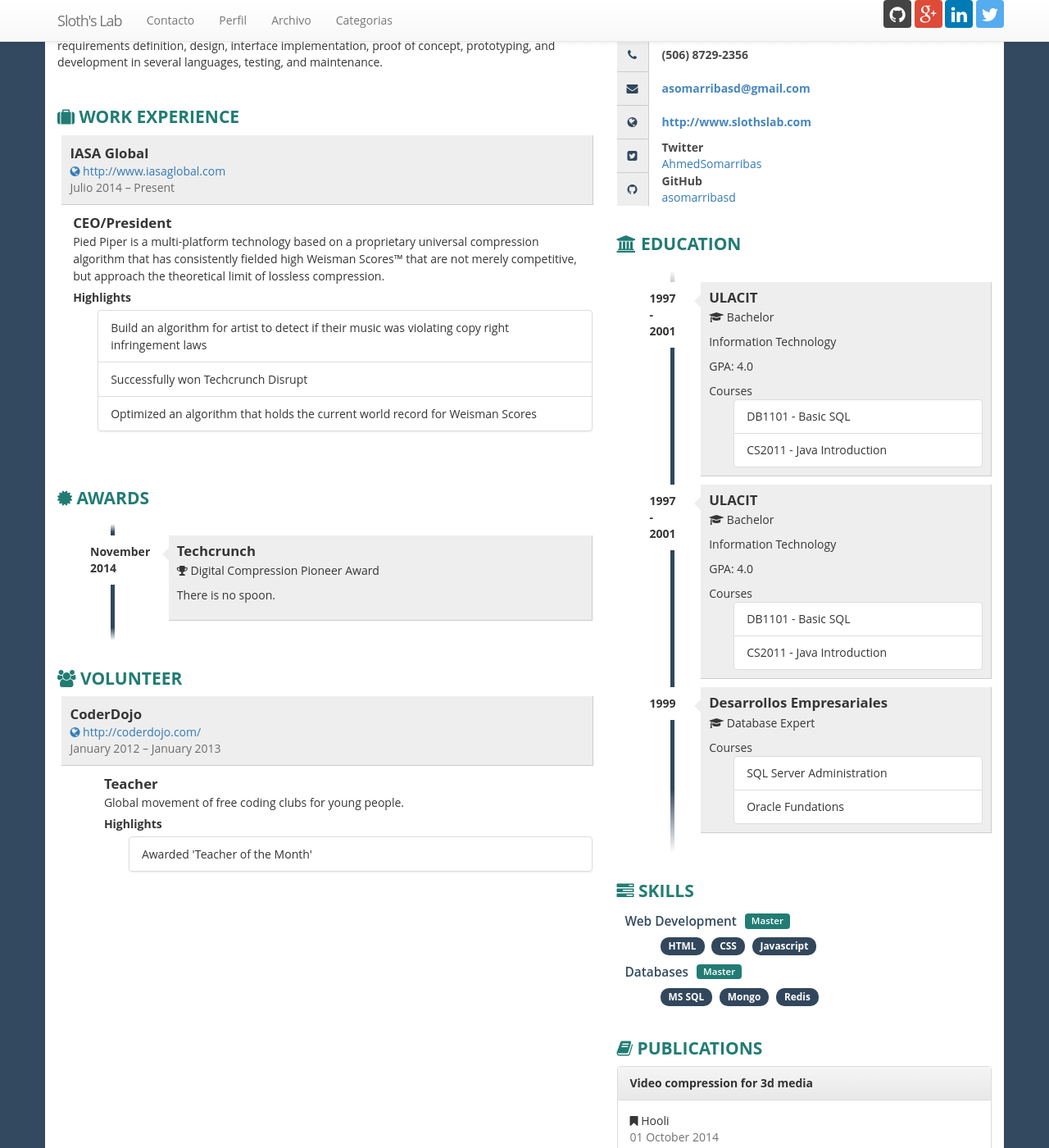
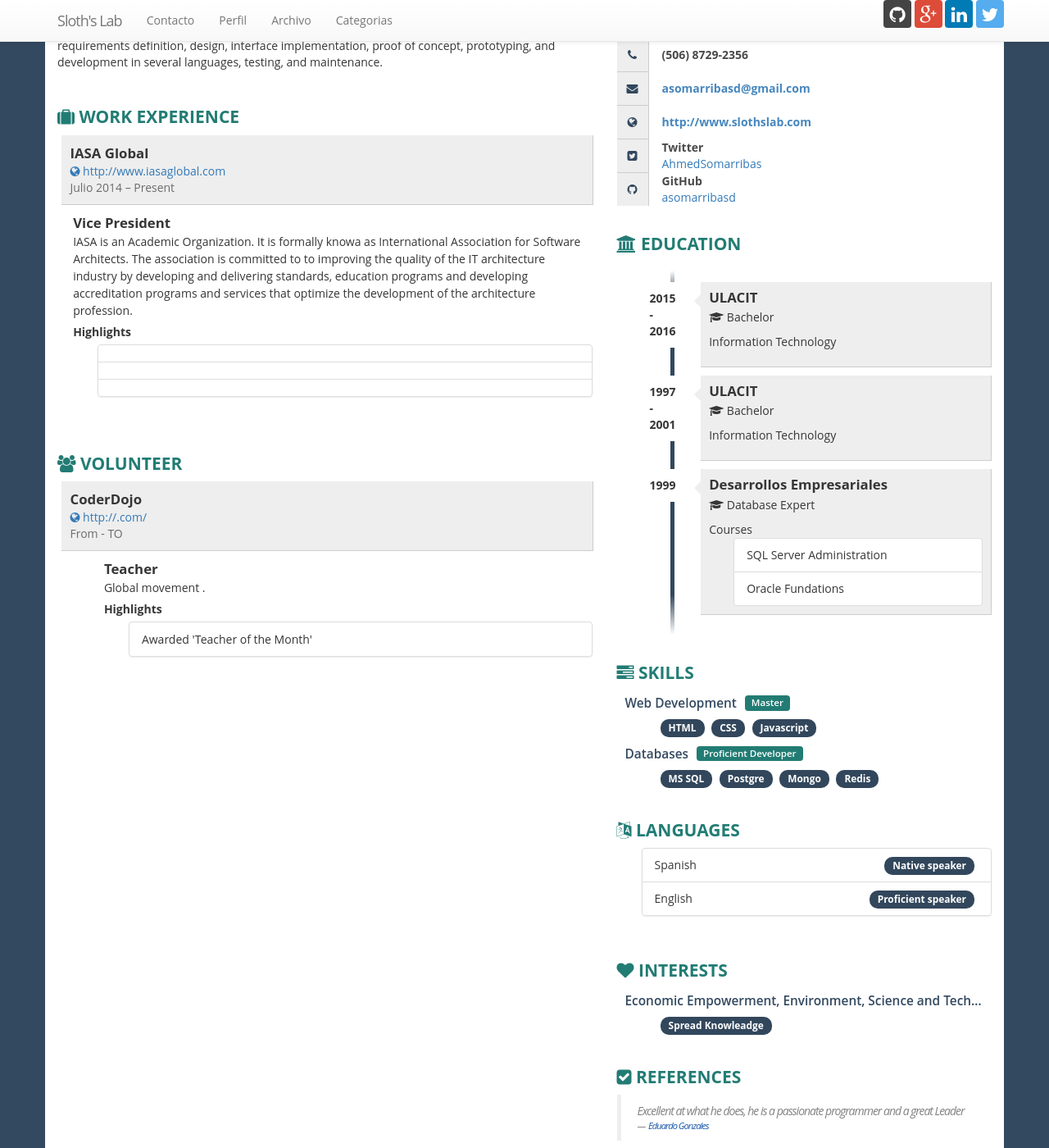
Before and after one commit to asomarribasd/asomarribasd.github.io, a Jekyll site: the page built from acerca.md, in a window 1280 px wide and 1400 px high, scrolled down 391 px. Shown: the whole window at 82% size. Built offline with Jekyll 4.4.1, drawn with Linux system fonts in a browser that asks for light colours; nearby versions of some CDN libraries; some of the changed text lies outside the part shown.

Commit message:
Update resume

```diff
--- a/acerca.md
+++ b/acerca.md
@@ -41,14 +41,14 @@
                 </div>
                 <div class="row">
                   <div class="job-details col-xs-11">
-                    <div class="profession">CEO/President</div>
+                    <div class="profession">Vice President</div>
                     <div class="description">
-                      Pied Piper is a multi-platform technology based on a proprietary universal compression algorithm that has consistently fielded high Weisman Scores™ that are not merely competitive, but approach the theoretical limit of lossless compression.
+                      IASA is an Academic Organization. It is formally knowa as International Association for Software Architects. The association is committed to to improving the quality of the IT architecture industry by developing and delivering standards, education programs and developing accreditation programs and services that optimize the development of the architecture profession.
                       <div class="highlights">Highlights</div>
                       <ul class="list-group">
-                        <li class="list-group-item">Build an algorithm for artist to detect if their music was violating copy right infringement laws</li>
-                        <li class="list-group-item">Successfully won Techcrunch Disrupt</li>
-                        <li class="list-group-item">Optimized an algorithm that holds the current world record for Weisman Scores</li>
+                        <li class="list-group-item"></li>
+                        <li class="list-group-item"></li>
+                        <li class="list-group-item"></li>
                       </ul>
                     </div>
                   </div>
@@ -56,6 +56,7 @@
               </div>
           </div>
           <!-- AWARDS -->
+          <!--
           <div class="box">
             <h2><i class="fa fa-certificate ico"></i> Awards</h2>
             <ul id="awards" class="clearfix">
@@ -68,7 +69,7 @@
                 </div>
               </li>
             </ul>
-          </div>
+          </div>-->
           <!-- VOLUNTEER -->
           <div class="box">
             <h2><i class="fa fa-group ico"></i> Volunteer</h2>
@@ -77,16 +78,15 @@
                   <div class="details">
                     <div class="where">CoderDojo</div>
                     <div class="address">
-                      <a href="http://coderdojo.com/" target="_blank"><i class="fa fa-globe ico"></i> http://coderdojo.com/</a>
+                      <a href="http://.com/" target="_blank"><i class="fa fa-globe ico"></i> http://.com/</a>
                     </div>
-                    <div class="year">January 2012 – January 2013</div>
+                    <div class="year">From - TO</div>
                   </div>
                 </div>
                 <div class="row">
                   <div class="col-xs-11 pull-right">
                     <div class="profession">Teacher</div>
-                    <div class="description">
-                      Global movement of free coding clubs for young people.
+                    <div class="description">Global movement .
                       <div class="highlights">Highlights</div>
                       <ul class="list-group">
                         <li class="list-group-item">Awarded 'Teacher of the Month'</li>
@@ -134,19 +134,19 @@
             <h2><i class="fa fa-university ico"></i> Education</h2>
             <ul id="education" class="clearfix">
               <li>
-                <div class="year pull-left">1997 - 2001</div>
+                <div class="year pull-left">2015 - 2016</div>
                 <div class="description pull-right">
                   <h3>ULACIT</h3>
                   <p><i class="fa fa-graduation-cap ico"></i> Bachelor</p>
                   <p>Information Technology</p>
-                  <p>
+                  <!--<p>
                     GPA: 4.0
                   </p>
                     <div>Courses</div>
                     <ul class="list-group">
                       <li class="list-group-item">DB1101 - Basic SQL</li>
                       <li class="list-group-item">CS2011 - Java Introduction</li>
-                    </ul>
+                    </ul>-->
                 </div>
               </li>
               <li>
@@ -155,14 +155,6 @@
                   <h3>ULACIT</h3>
                   <p><i class="fa fa-graduation-cap ico"></i> Bachelor</p>
                   <p>Information Technology</p>
-                  <p>
-                    GPA: 4.0
-                  </p>
-                    <div>Courses</div>
-                    <ul class="list-group">
-                      <li class="list-group-item">DB1101 - Basic SQL</li>
-                      <li class="list-group-item">CS2011 - Java Introduction</li>
-                    </ul>
                 </div>
               </li>
               <li>
@@ -197,16 +189,18 @@
             <div class="skills clearfix">
               <div class="item-skills">
                   Databases
-                  <span class="skill-level">Master</span>
+                  <span class="skill-level">Proficient Developer</span>
               </div>
               <div class="col-sm-offset-1 col-sm-12 clearfix">
                 <span class="skill badge">MS SQL</span>
+                <span class="skill badge">Postgre</span>
                 <span class="skill badge">Mongo</span>
                 <span class="skill badge">Redis</span>
               </div>
             </div>
           </div>
           <!-- PUBLICATIONS -->
+          <!--
           <div class="box">
             <h2><i class="fa fa-book ico"></i> Publications</h2>
             <div class="publication panel panel-default">
@@ -223,6 +217,7 @@
               </div>
             </div>
           </div>
+          -->
           <!-- LANGUAGES -->
           <div class="box">
             <h2><i class="fa fa-language ico"></i> Languages</h2>
@@ -236,7 +231,7 @@
             <h2><i class="fa fa-heart ico"></i> Interests</h2>
             <div class="interests clearfix">
               <div class="item-interests">
-                  Economics
+                  Economic Empowerment, Environment, Science and Technology
               </div>
               <div class="col-sm-offset-1 col-sm-12 clearfix">
                 <span class="interest badge">Spread Knowleadge</span>
```
